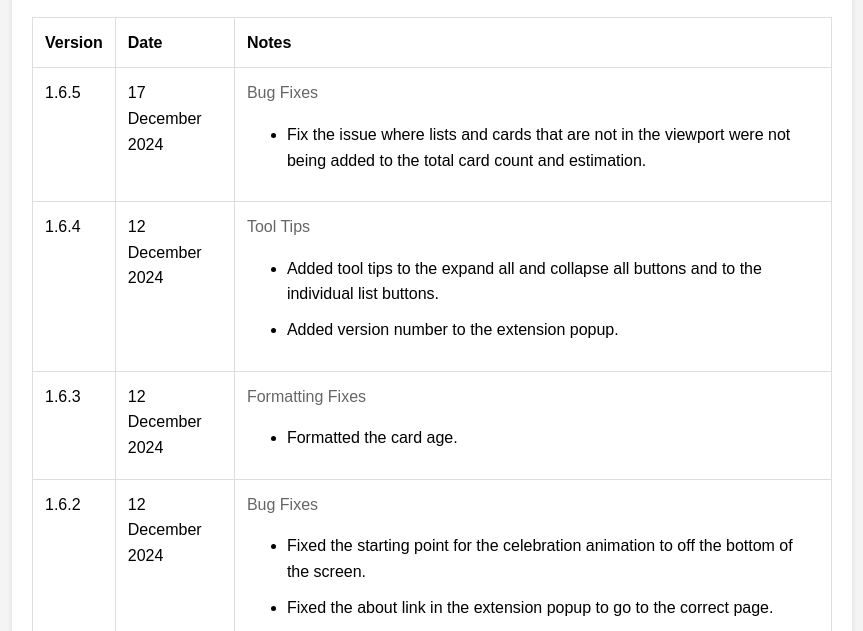
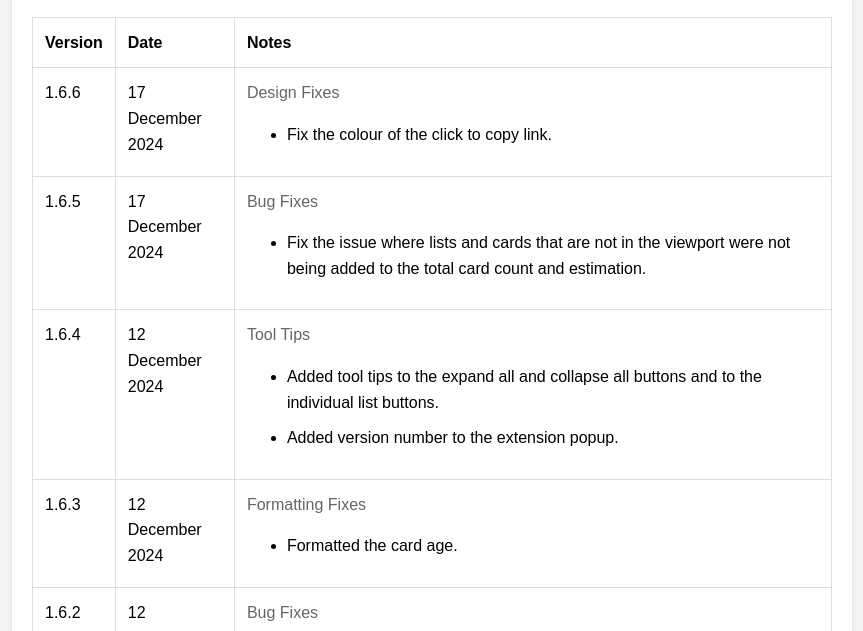
Before and after one commit to michaelindiepanda/pages, a plain HTML site: page release-notes.html in a window 1280 px wide. Shown: the part 169-800 px from the top of the page, without its empty margins (208-1071 px from the left). Drawn offline with Linux system fonts and the light colour scheme.

Commit message:
update, copy

```diff
--- a/release-notes.html
+++ b/release-notes.html
@@ -18,6 +18,16 @@
                     <th>Version</th>
                     <th>Date</th>
                     <th>Notes</th>
+                </tr>
+                <tr>
+                    <td>1.6.6</td>
+                    <td>17 December 2024</td>
+                    <td>
+                        <p>Design Fixes</p>
+                        <ul>
+                            <li>Fix the colour of the click to copy link.</li>
+                        </ul>
+                    </td>
                 </tr>
                 <tr>
                     <td>1.6.5</td>
```
